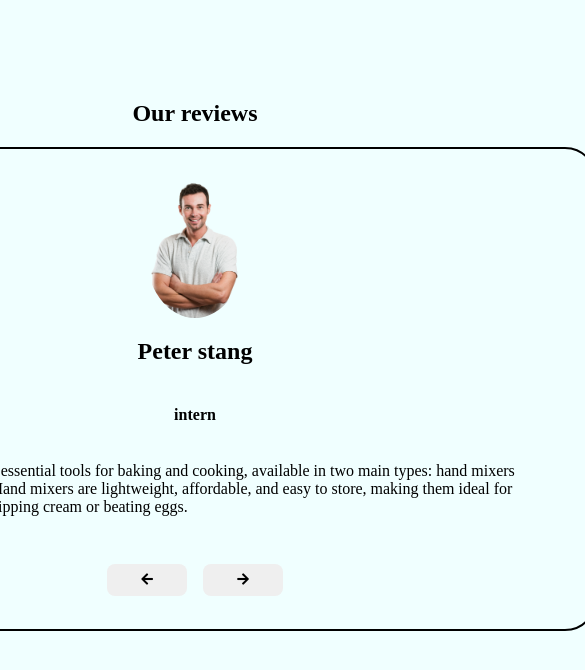
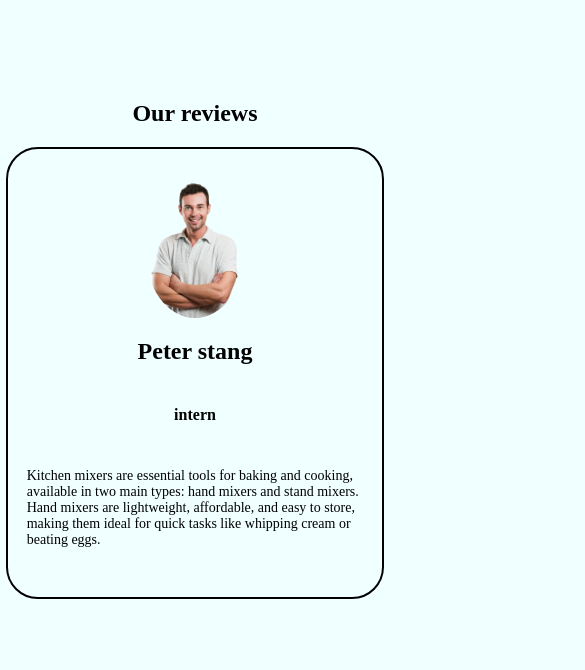
Before and after one commit to 1sandeep420/Reviews, a plain HTML site: page index.html in a window 390 px wide. Shown: the whole page, 585 px wide, since content can reach past the window. Drawn offline with Linux system fonts and the light colour scheme.

Commit message:
finalist

```diff
--- a/index.css
+++ b/index.css
@@ -65,3 +65,29 @@ main
     border-radius: 0.5rem;
     border:  0px;
 }
+
+@media(min-width:300px) and (max-width:700px)
+{
+
+
+#container
+{
+
+    border: 2px solid black;
+    width: 100%;
+    height: 28rem;
+    overflow: hidden;
+    border-radius: 2rem;
+}
+
+#info
+{
+        font-size: 14px;
+        padding: 8px;
+        max-width: 90%;
+        overflow-wrap: break-word;
+        white-space: normal;
+
+}
+
+}
```
